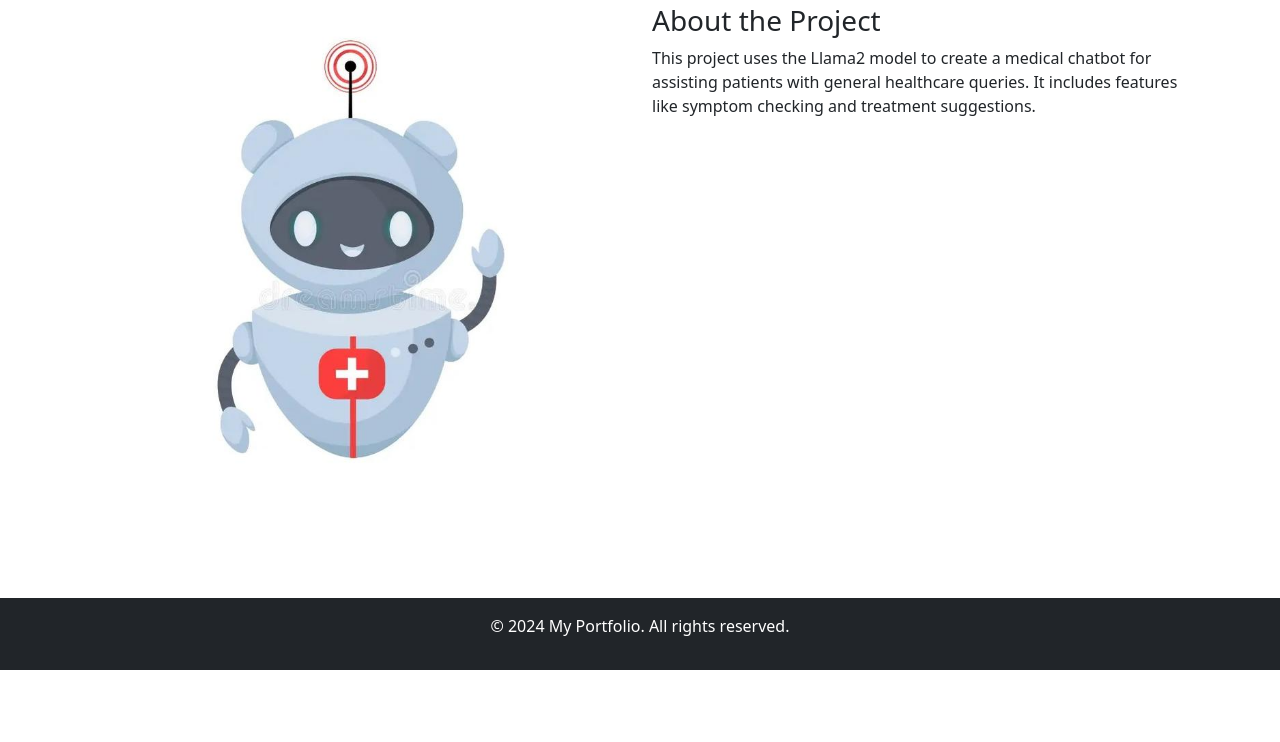
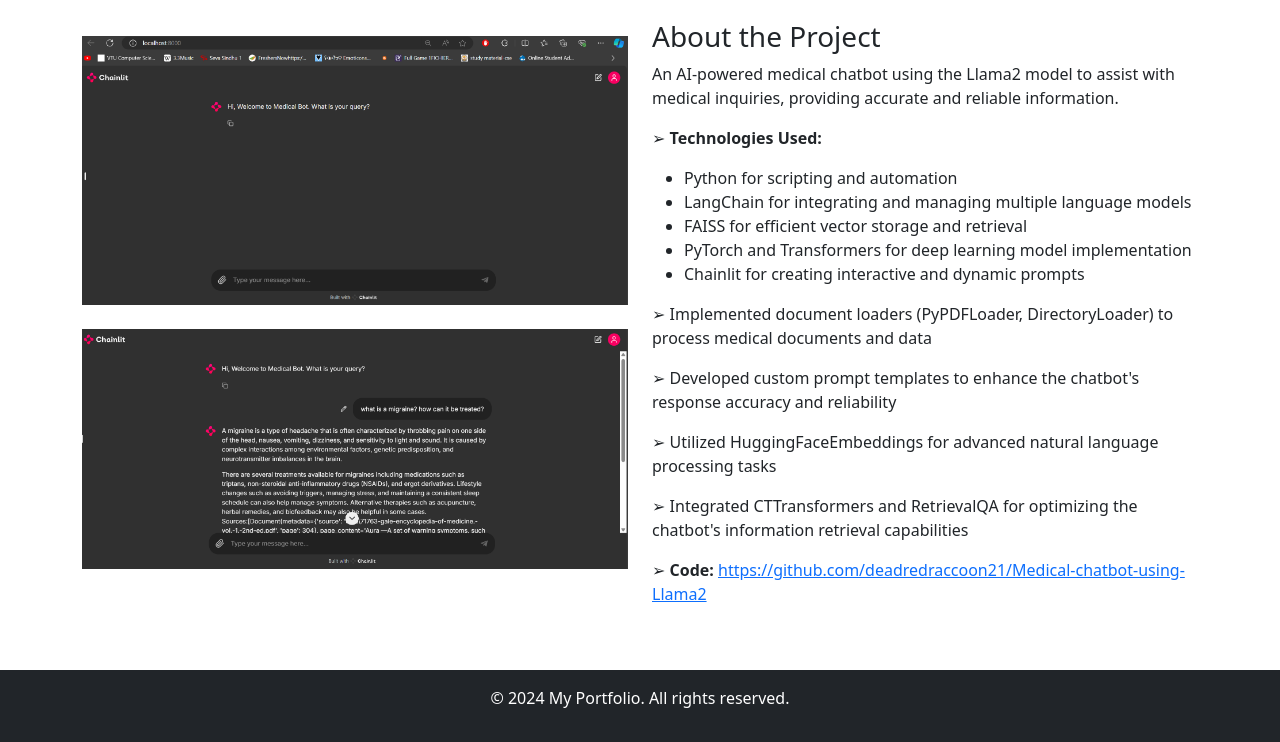
Before and after one commit to deadredraccoon21/portfolio, a plain HTML site: page project1.html in a window 1280 px wide. Shown: the part 146-888 px from the top of the page. Before the commit the page ends 816 px from the top, so only its background shows below. Drawn offline with nearby package versions, Linux system fonts and the light colour scheme.

Commit message:
Update project1.html

```diff
--- a/project1.html
+++ b/project1.html
@@ -29,14 +29,31 @@
     <!-- Project Details Section -->
     <section id="project-details" class="py-5">
         <div class="container">
-            <h2 class="text-center">Medical Chatbot using Llama2</h2>
+            <h2 class="text-center mb-4">Medical Chatbot using Llama2</h2>
             <div class="row">
                 <div class="col-md-6">
-                    <img src="images/chatbot.jpg" class="img-fluid" alt="Medical Chatbot">
+                    <p> </p>
+                    <img src="images/p1sc.png" class="img-fluid mb-4" alt="screenshot1">
+                    <img src="images/p1sc2.png" class="img-fluid" alt="screenshot2">
                 </div>
+
                 <div class="col-md-6">
                     <h3>About the Project</h3>
-                    <p>This project uses the Llama2 model to create a medical chatbot for assisting patients with general healthcare queries. It includes features like symptom checking and treatment suggestions.</p>
+                    <p>An AI-powered medical chatbot using the Llama2 model to assist with medical inquiries, providing accurate and reliable information.</p>
+<p>➢ <strong>Technologies Used:</strong></p>
+<ul>
+    <li>Python for scripting and automation</li>
+    <li>LangChain for integrating and managing multiple language models</li>
+    <li>FAISS for efficient vector storage and retrieval</li>
+    <li>PyTorch and Transformers for deep learning model implementation</li>
+    <li>Chainlit for creating interactive and dynamic prompts</li>
+</ul>
+<p>➢ Implemented document loaders (PyPDFLoader, DirectoryLoader) to process medical documents and data</p>
+<p>➢ Developed custom prompt templates to enhance the chatbot's response accuracy and reliability</p>
+<p>➢ Utilized HuggingFaceEmbeddings for advanced natural language processing tasks</p>
+<p>➢ Integrated CTTransformers and RetrievalQA for optimizing the chatbot's information retrieval capabilities</p>
+<p>➢ <strong>Code:</strong> <a href="https://github.com/deadredraccoon21/Medical-chatbot-using-Llama2" target="_blank">https://github.com/deadredraccoon21/Medical-chatbot-using-Llama2</a></p>
+
                     <!-- Add more detailed project info here -->
                 </div>
             </div>
```
